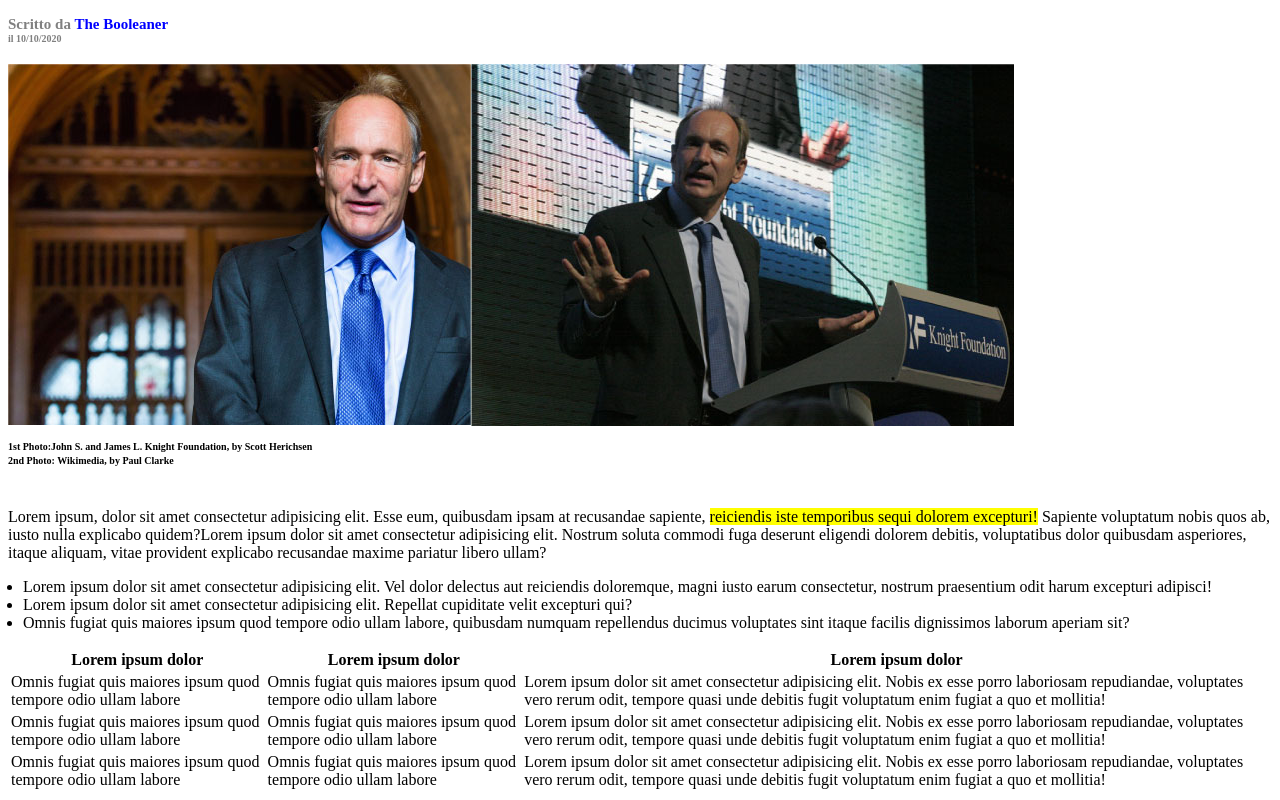
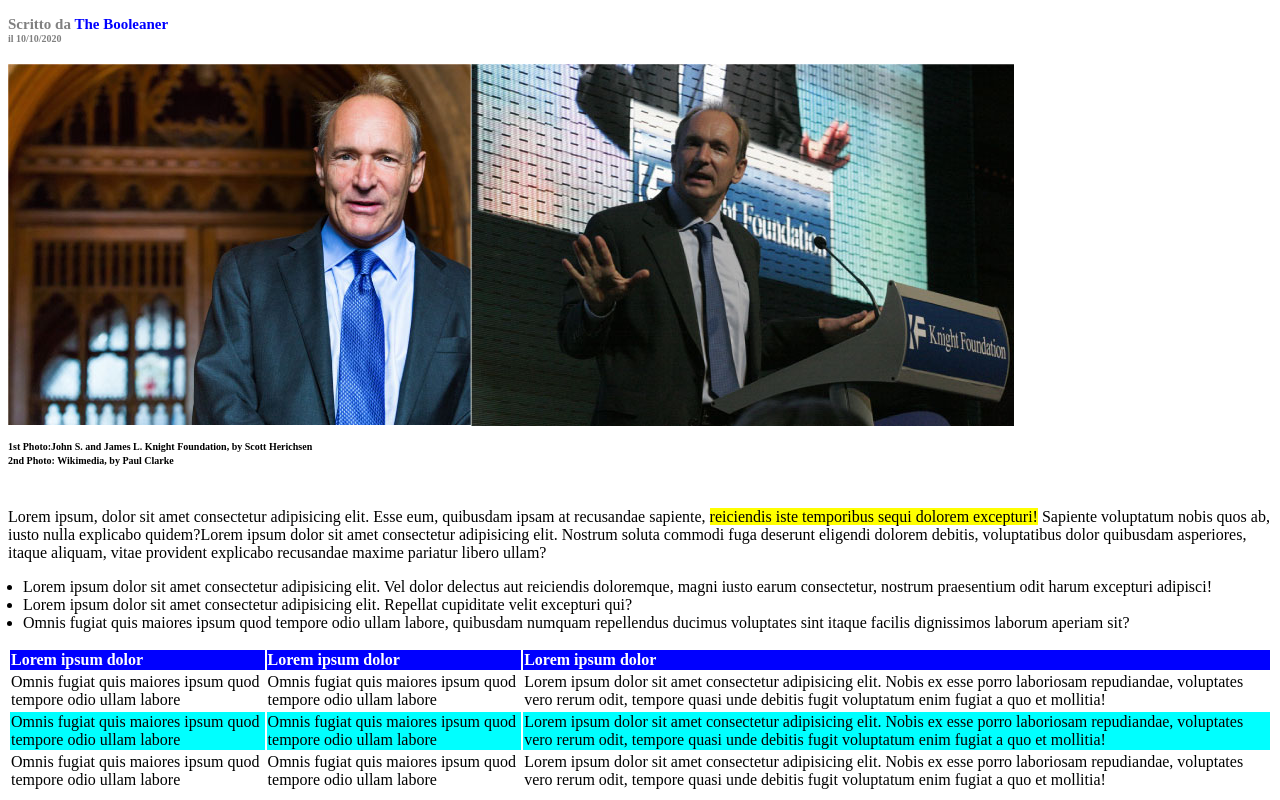
Before and after one commit to Emanuela91/html-css-booleaner, a plain HTML site: page index.html in a window 1280 px wide. Shown: the part 391-1191 px from the top of the page. Drawn offline with Linux system fonts and the light colour scheme.

Commit message:
fine tabella

```diff
--- a/css/style.css
+++ b/css/style.css
@@ -54,3 +54,15 @@ h6{
 ul{
     margin-left: -25px;
 }
+
+/*Tabella*/
+
+th{
+    background-color: blue;
+    color: white;
+    text-align: left;
+}
+
+tr:nth-last-child(even){
+    background-color: aqua;
+}
```
